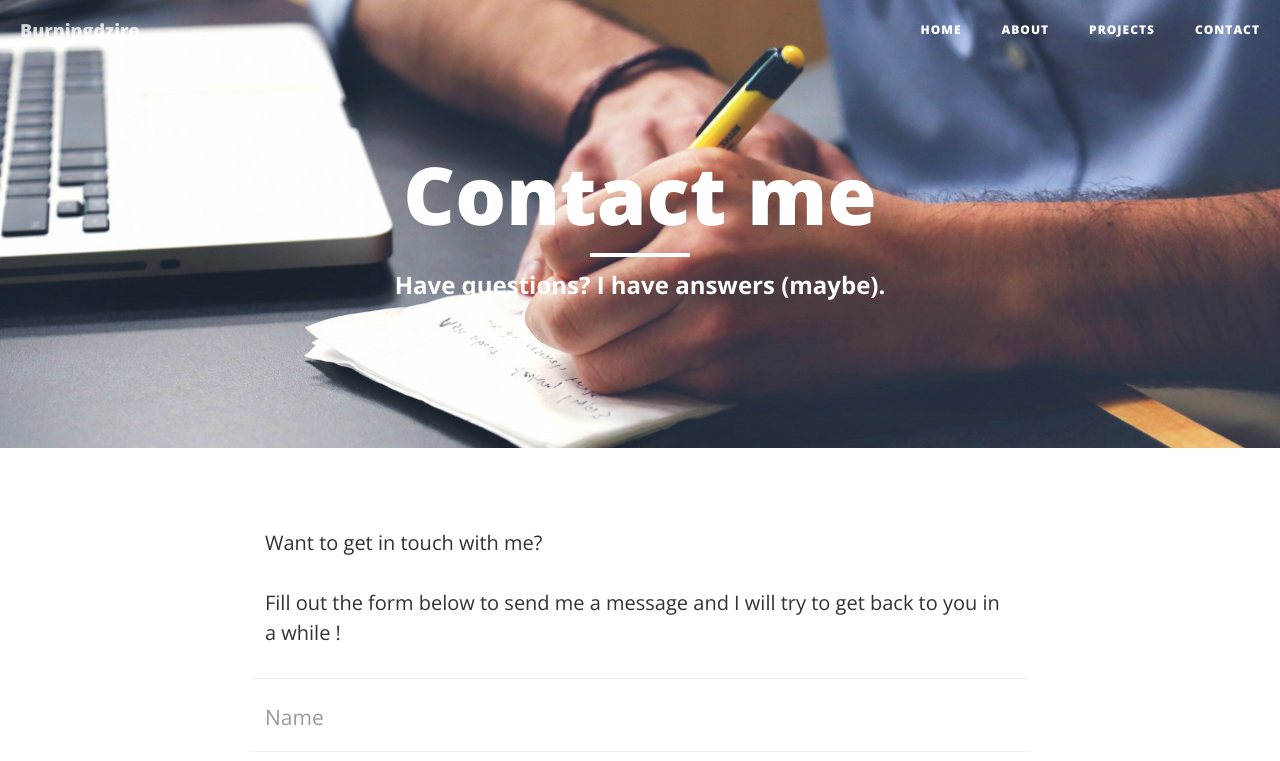
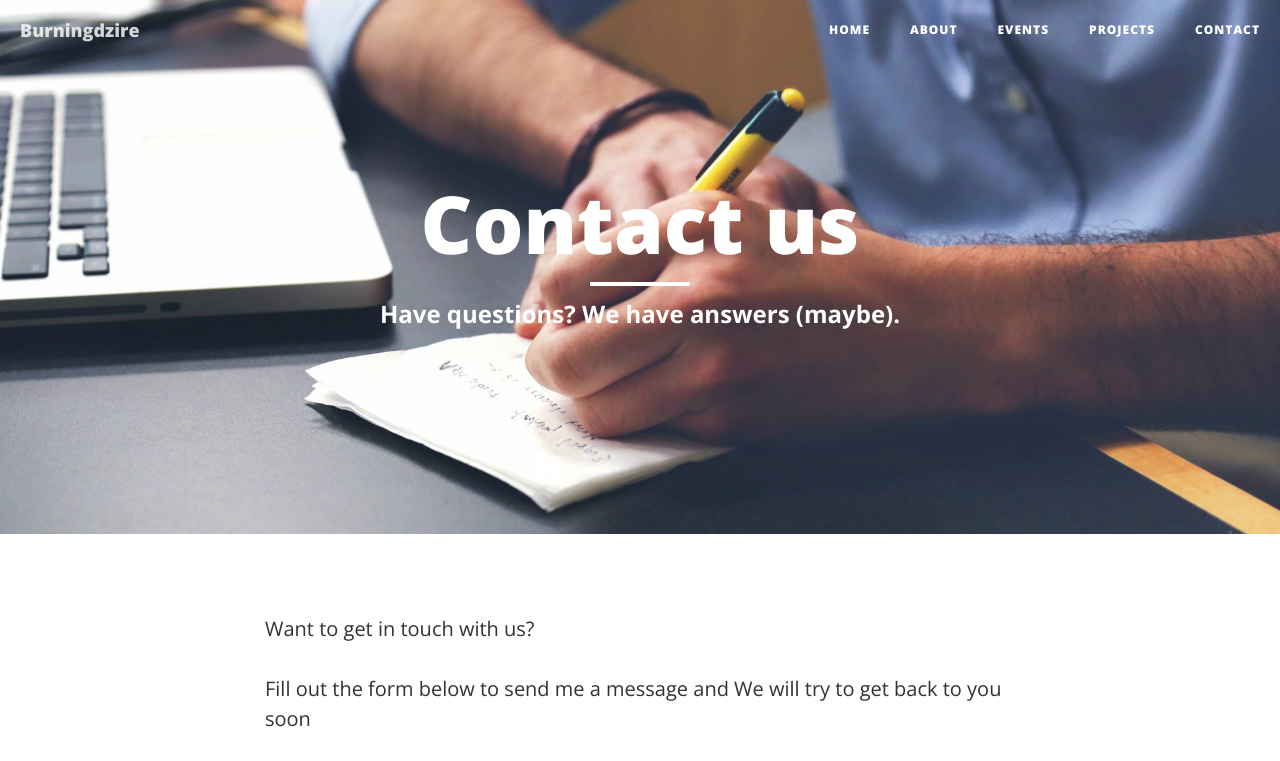
Before and after one commit to Princeyadav05/WebsiteMacs, a plain HTML site: page contact.html in a window 1280 px wide. Shown: the top 761 px of the page. Drawn offline with nearby package versions, Linux system fonts and the light colour scheme.

Commit message:
Add files via upload

```diff
--- a/contact.html
+++ b/contact.html
@@ -38,6 +38,9 @@
                         <a href="about.html">About</a>
                     </li>
 					<li>
+                        <a href="events.html">Events</a>
+                    </li>
+					<li>
                         <a href="project.html">Projects</a>
                     </li>
                     <li>
@@ -53,9 +56,11 @@
             <div class="row">
                 <div class="col-lg-8 col-lg-offset-2 col-md-10 col-md-offset-1">
                     <div class="page-heading">
-                        <h1>Contact me</h1>
+						<br>
+                        <h1>Contact us</h1>
                         <hr class="small">
-                        <span class="subheading"><b>Have questions? I have answers (maybe).</b></span>
+                        <span class="subheading"><b>Have questions? We have answers (maybe).</b></span>
+						<br><br>
 					</div>
                 </div>
             </div>
@@ -65,8 +70,8 @@
     <div class="container">
         <div class="row">
             <div class="col-lg-8 col-lg-offset-2 col-md-10 col-md-offset-1">
-                <p>Want to get in touch with me?</p>
-				<p> Fill out the form below to send me a message and I will try to get back to you in a while !</p>
+                <p>Want to get in touch with us?</p>
+				<p> Fill out the form below to send me a message and We will try to get back to you soon</p>
 
 				 <form name="sentMessage" id="contactForm" novalidate>
                     <div class="row control-group">
```
Also changed, not shown: about.html (+9 -4 lines), events.html (+1 -1 lines), index.html (+3 -0 lines), project.html (+3 -0 lines).
